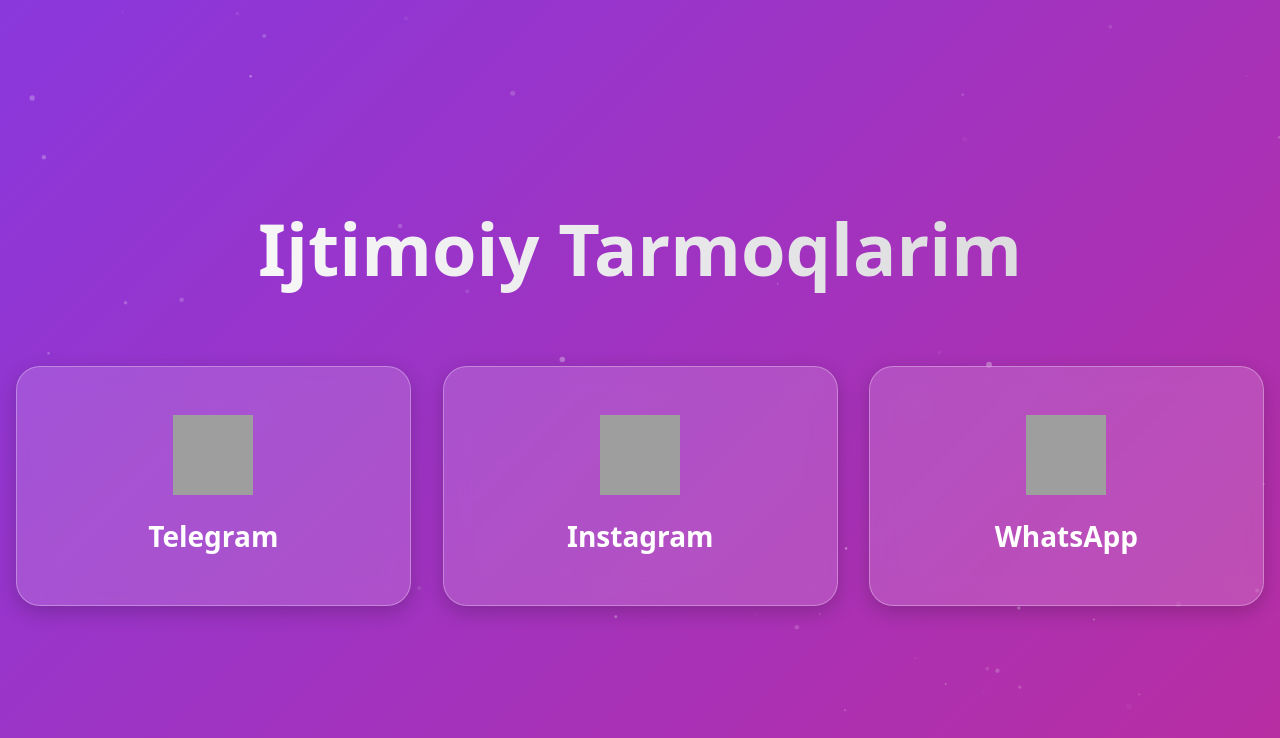
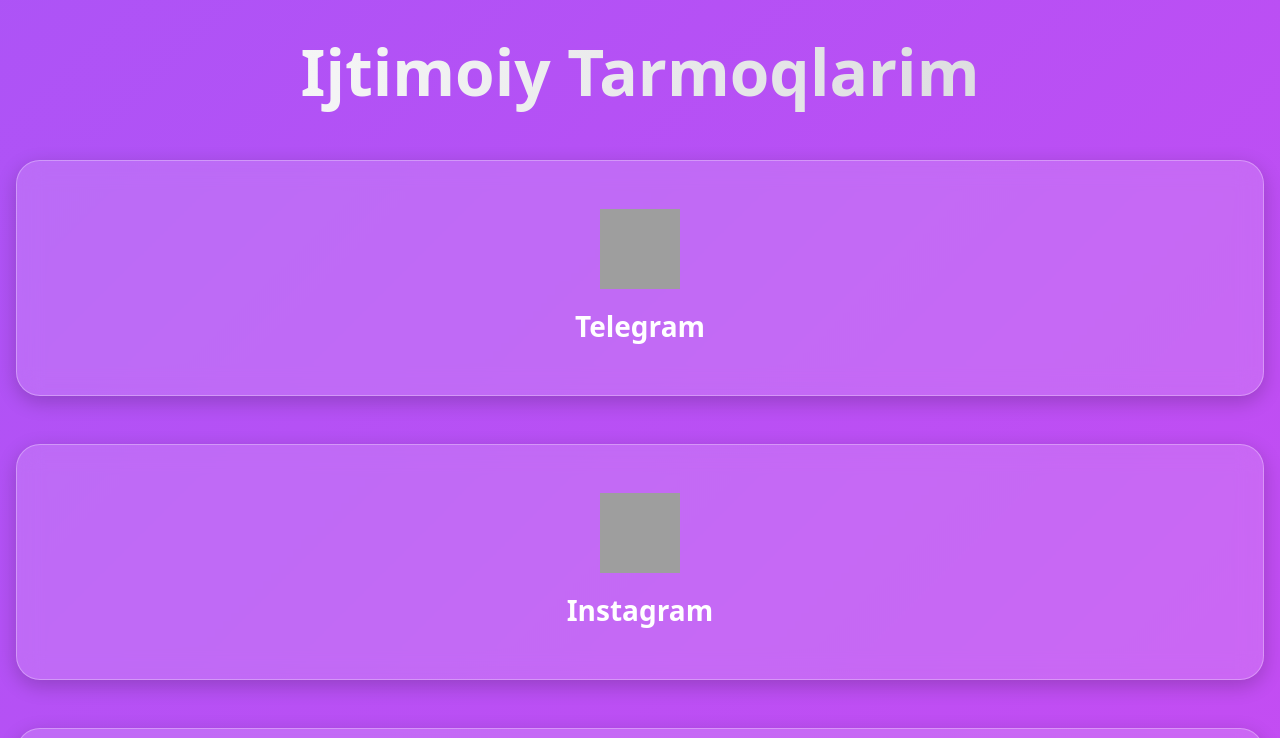
Before and after one commit to Shaxa813/Nodirbek, a plain HTML site: page index.html in a window 1280 px wide. Shown: the top 738 px of the page. Drawn offline with nearby package versions, Linux system fonts and the light colour scheme; grey boxes are pictures that could not be loaded.

Commit message:
Update index.html

```diff
--- a/index.html
+++ b/index.html
@@ -45,15 +45,17 @@
 <title>Ijtimoiy Tarmoqlar</title>
 <!-- Tailwind CSS CDN -->
 <script src="https://cdn.tailwindcss.com"></script>
-  <!-- Particles.js CDN -->
-  <script src="https://cdn.jsdelivr.net/npm/particles.js@2.0.0/particles.min.js"></script>
 <style>
 /* Silliq gradient fon */
 body {
-      background: linear-gradient(135deg, #1e40af, #7c3aed, #db2777);
+background: linear-gradient(135deg, #6b21a8, #a855f7, #d946ef);
 background-size: 400% 400%;
 animation: gradientFlow 15s ease infinite;
-      overflow: hidden;
+margin: 0;
+padding: 0;
+overflow-x: hidden;
+overflow-y: auto;
+height: auto;
 }
 @keyframes gradientFlow {
 0% { background-position: 0% 50%; }
@@ -65,137 +67,114 @@
 background: rgba(255, 255, 255, 0.15);
 backdrop-filter: blur(12px);
 border: 1px solid rgba(255, 255, 255, 0.3);
-      transition: all 0.4s cubic-bezier(0.68, -0.55, 0.265, 1.55);
-      transform: perspective(1000px) rotateX(0deg) rotateY(0deg);
+transition: all 0.3s ease;
 box-shadow: 0 6px 20px rgba(0, 0, 0, 0.2);
+border-radius: 1.5rem;
+padding: 2rem;
+margin: 1rem 0;
 }
-    .social-card:hover, .social-card:active {
-      transform: perspective(1000px) rotateX(4deg) rotateY(8deg) scale(1.08);
-      box-shadow: 0 15px 30px rgba(0, 0, 0, 0.3);
-      background: rgba(255, 255, 255, 0.25);
-    }
-    /* Mobil teginish effekti */
-    @media (hover: none) {
 .social-card:active {
 transform: scale(0.95);
-        transition: transform 0.1s ease;
-      }
+box-shadow: 0 10px 25px rgba(0, 0, 0, 0.3);
+background: rgba(255, 255, 255, 0.25);
 }
 /* Ikonka animatsiyasi */
 .social-icon {
-      transition: transform 0.5s ease, filter 0.5s ease;
+transition: transform 0.4s ease, filter 0.4s ease;
+width: 60px;
+height: 60px;
 }
-    .social-card:hover .social-icon, .social-card:active .social-icon {
-      transform: scale(1.2) rotate(360deg);
+.social-card:active .social-icon {
+transform: scale(1.15);
 filter: brightness(1.3);
 }
 /* Matn animatsiyasi */
 .social-text {
-      transition: color 0.5s ease, transform 0.5s ease;
+transition: color 0.4s ease, transform 0.4s ease;
+font-size: 1.25rem;
+font-weight: bold;
 }
-    .social-card:hover .social-text, .social-card:active .social-text {
+.social-card:active .social-text {
 color: #ffffff;
-      transform: translateY(-4px);
+transform: translateY(-5px);
 }
 /* Maxsus ranglar */
-    .telegram:hover .social-text, .telegram:active .social-text { color: #0088cc; }
-    .instagram:hover .social-text, .instagram:active .social-text { color: #e1306c; }
-    .whatsapp:hover .social-text, .whatsapp:active .social-text { color: #25d366; }
+.telegram:active .social-text { color: #0088cc; }
+.instagram:active .social-text { color: #e1306c; }
+.whatsapp:active .social-text { color: #25d366; }
 /* Sahifa yuklanish animatsiyasi */
 .fade-in {
 opacity: 0;
-      animation: fadeInUp 0.8s ease-out forwards;
+animation: fadeInUp 0.6s ease-out forwards;
 }
 @keyframes fadeInUp {
-      0% { opacity: 0; transform: translateY(40px) rotateX(-8deg); }
-      100% { opacity: 1; transform: translateY(0) rotateX(0deg); }
+0% { opacity: 0; transform: translateY(30px); }
+100% { opacity: 1; transform: translateY(0); }
 }
 /* Sarlavha gradienti */
 .gradient-text {
 background: linear-gradient(90deg, #ffffff, #d4d4d8);
 -webkit-background-clip: text;
 -webkit-text-fill-color: transparent;
-    }
-    /* Particles konteyneri */
-    #particles-js {
-      position: absolute;
-      width: 100%;
-      height: 100%;
-      top: 0;
-      left: 0;
-      z-index: -1;
+font-size: 2rem;
+margin-bottom: 1.5rem;
 }
 /* Responsivlik uchun sozlamalar */
 @media (max-width: 640px) {
-      .social-card { padding: 2rem; }
-      .social-icon { width: 60px; height: 60px; }
-      .social-text { font-size: 1.25rem; }
-      .gradient-text { font-size: 2.5rem; }
+.social-card {
+  padding: 2.5rem;
+  margin: 1.5rem 1rem;
+}
+.social-icon {
+  width: 70px;
+  height: 70px;
+}
+.social-text {
+  font-size: 1.5rem;
+}
+.gradient-text {
+  font-size: 2.5rem;
+}
+.container {
+  padding: 1rem;
+}
 }
 @media (min-width: 641px) and (max-width: 1024px) {
 .social-card { padding: 2.5rem; }
 .social-icon { width: 70px; height: 70px; }
 .social-text { font-size: 1.5rem; }
-      .gradient-text { font-size: 3.5rem; }
+.gradient-text { font-size: 3rem; }
+.grid { grid-template-columns: 1fr 1fr; }
 }
 @media (min-width: 1025px) {
 .social-card { padding: 3rem; }
 .social-icon { width: 80px; height: 80px; }
 .social-text { font-size: 1.75rem; }
-      .gradient-text { font-size: 4.5rem; }
+.gradient-text { font-size: 4rem; }
+.grid { grid-template-columns: 1fr 1fr 1fr; }
 }
 </style>
 </head>
-<body class="min-h-screen flex items-center justify-center text-white relative">
-  <!-- Particles fon -->
-  <div id="particles-js"></div>
-  <div class="container mx-auto px-4 py-12 text-center relative z-10">
-    <h1 class="font-extrabold mb-16 gradient-text fade-in" style="animation-delay: 0.1s;">Ijtimoiy Tarmoqlarim</h1>
-    <div class="grid grid-cols-1 sm:grid-cols-2 md:grid-cols-3 gap-8">
+<body class="flex flex-col items-center justify-start text-white">
+<div class="container mx-auto px-4 py-6 text-center">
+<h1 class="font-extrabold gradient-text fade-in" style="animation-delay: 0.1s;">Ijtimoiy Tarmoqlarim</h1>
+<div class="grid grid-cols-1 gap-4">
 <!-- Telegram -->
-      <a href="https://t.me/yourtelegram" target="_blank" class="social-card telegram rounded-3xl flex flex-col items-center justify-center fade-in" style="animation-delay: 0.2s;">
-        <img src="https://img.icons8.com/color/80/000000/telegram-app.png" alt="Telegram" class="social-icon mb-5">
-        <span class="social-text font-bold">Telegram</span>
+<a href="https://t.me/yourtelegram" target="_blank" class="social-card telegram flex flex-col items-center justify-center fade-in" style="animation-delay: 0.2s;">
+  <img src="https://img.icons8.com/color/80/000000/telegram-app.png" alt="Telegram" class="social-icon mb-4">
+  <span class="social-text">Telegram</span>
 </a>
 <!-- Instagram -->
-      <a href="https://instagram.com/yourinstagram" target="_blank" class="social-card instagram rounded-3xl flex flex-col items-center justify-center fade-in" style="animation-delay: 0.4s;">
-        <img src="https://img.icons8.com/color/80/000000/instagram-new.png" alt="Instagram" class="social-icon mb-5">
-        <span class="social-text font-bold">Instagram</span>
+<a href="https://instagram.com/yourinstagram" target="_blank" class="social-card instagram flex flex-col items-center justify-center fade-in" style="animation-delay: 0.4s;">
+  <img src="https://img.icons8.com/color/80/000000/instagram-new.png" alt="Instagram" class="social-icon mb-4">
+  <span class="social-text">Instagram</span>
 </a>
 <!-- WhatsApp -->
-      <a href="https://wa.me/yourwhatsappnumber" target="_blank" class="social-card whatsapp rounded-3xl flex flex-col items-center justify-center fade-in" style="animation-delay: 0.6s;">
-        <img src="https://img.icons8.com/color/80/000000/whatsapp.png" alt="WhatsApp" class="social-icon mb-5">
-        <span class="social-text font-bold">WhatsApp</span>
+<a href="https://wa.me/yourwhatsappnumber" target="_blank" class="social-card whatsapp flex flex-col items-center justify-center fade-in" style="animation-delay: 0.6s;">
+  <img src="https://img.icons8.com/color/80/000000/whatsapp.png" alt="WhatsApp" class="social-icon mb-4">
+  <span class="social-text">WhatsApp</span>
 </a>
 </div>
 </div>
-  <script>
-    // Particles.js sozlamalari (mobil uchun optimallashtirilgan)
-    particlesJS('particles-js', {
-      particles: {
-        number: { value: window.innerWidth < 640 ? 40 : 60, density: { enable: true, value_area: 800 } },
-        color: { value: '#ffffff' },
-        shape: { type: 'circle' },
-        opacity: { value: 0.4, random: true },
-        size: { value: 3, random: true },
-        line_linked: { enable: false },
-        move: { enable: true, speed: 0.8, direction: 'none', random: true }
-      },
-      interactivity: {
-        detect_on: 'canvas',
-        events: { onhover: { enable: window.innerWidth >= 640, mode: 'repulse' }, onclick: { enable: true, mode: 'push' } },
-        modes: { repulse: { distance: 100 }, push: { particles_nb: 3 } }
-      },
-      retina_detect: true
-    });
-    // Bosishda tovush effekti
-    const cards = document.querySelectorAll('.social-card');
-    cards.forEach(card => {
-      card.addEventListener('click', () => {
-        const audio = new Audio('https://www.soundjay.com/buttons/button-09.mp3');
-        audio.play().catch(() => {});
-      });
-    });
-  </script>
 </body>
 </html>
```
Lines whose indentation alone changed are shown as unchanged.
